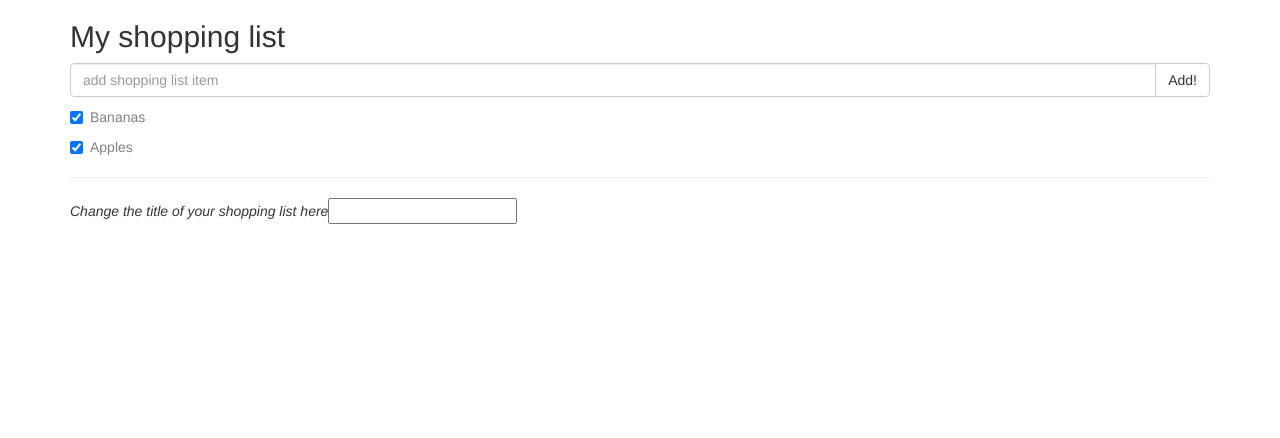
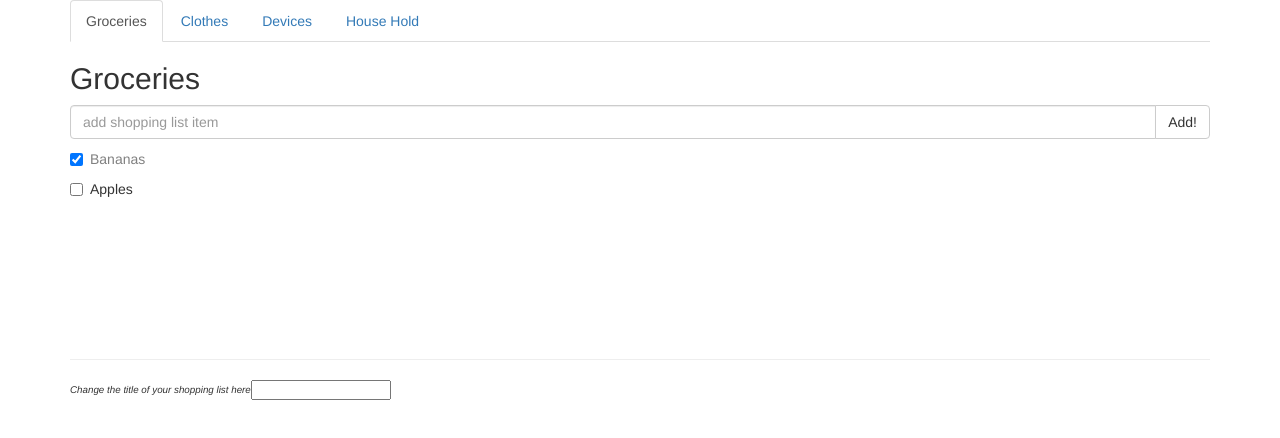
Before and after one commit to jamesmwangi55/leaningvuejs, a Vue app in the folder shopping-list/: page / in a window 1280 px wide. Shown: the top 438 px of the page. Built offline with nearby package versions, Linux system fonts and the light colour scheme.

Commit message:
Enhance to handle multiple shopping lists

```diff
--- a/shopping-list/index.html
+++ b/shopping-list/index.html
@@ -8,5 +8,9 @@
   <body>
     <app></app>
     <!-- built files will be auto injected -->
+    <script src="https://code.jquery.com/jquery-3.1.0.js"></script>
+    <script
+      src="https://maxcdn.bootstrapcdn.com/bootstrap/3.3.7/js/bootstrap.min.js">
+    </script>
   </body>
 </html>
--- a/shopping-list/src/App.vue
+++ b/shopping-list/src/App.vue
@@ -1,38 +1,59 @@
 <template>
   <div id="app" class="container">
-    <h2>{{ title }}</h2>
-    <add-item-component :items="items"></add-item-component>
-    <items-component :items="items"></items-component>
-    <div class="footer">
-      <hr>
-      <change-title-component></change-title-component>
+    <ul class="nav nav-tabs" role="tablist">
+      <li
+        v-bind:class="index===0 ? 'active': ''"
+        v-for="(list, index) in shoppinglists" role="presentation">
+        <a v-bind:href="'#' + list.id" v-bind:aria-controls="list.id" role="tab" data-toggle="tab">{{ list.title }}</a>
+      </li>
+    </ul>
+    <div class="tab-content">
+      <div v-bind:class= "index===0 ? 'active' : ''"
+           v-for="(list,index) in shoppinglists"
+           class="tab-pane" role="tabpane" v-bind:id="list.id">
+        <shopping-list-component
+          v-bind:title="list.title"
+          v-bind:items="list.items"></shopping-list-component>
+      </div>
     </div>
   </div>
 </template>
 
 <script>
-  import AddItemComponent from './components/AddItemComponent.vue'
-  import ItemsComponent from './components/ItemsComponent.vue'
-  import ChangeTitleComponent from './components/ChangeTitleComponent.vue'
+  import ShoppingListComponent from './components/ShoppingListComponent.vue'
 
   export default {
     components: {
-      AddItemComponent,
-      ItemsComponent,
-      ChangeTitleComponent
+      ShoppingListComponent
     },
     data () {
       return {
-        items: [{text: 'Bananas', checked: true}, {text: 'Apples', checked: true}],
-        title: 'My shopping list'
-      }
-    },
-    methods: {
-      addItem (text) {
-        this.items.push({
-          text: text,
-          checked: false
-        })
+        shoppinglists: [
+          {
+            id: 'groceries',
+            title: 'Groceries',
+            items: [{ text: 'Bananas', checked: true },
+              { text: 'Apples', checked: false }]
+          },
+          {
+            id: 'clothes',
+            title: 'Clothes',
+            items: [{ text: 'black dress', checked: false },
+              { text: 'all stars', checked: false }]
+          },
+          {
+            id: 'devices',
+            title: 'Devices',
+            items: [{ text: 'bluetooth speaker', checked: false },
+              { text: 'monitor', checked: false }]
+          },
+          {
+            id: 'household',
+            title: 'House Hold',
+            items: [{ text: 'toothbrush', checked: false },
+              { text: 'soap', checked: false }]
+          }
+        ]
       }
     }
   }
--- /dev/null
+++ b/shopping-list/src/components/ShoppingListComponent.vue
@@ -0,0 +1,33 @@
+<template>
+  <div>
+    <h2>{{ title }}</h2>
+    <add-item-component :items="items"></add-item-component>
+    <items-component :items="items"></items-component>
+    <div class="footer">
+      <hr>
+      <change-title-component></change-title-component>
+    </div>
+  </div>
+</template>
+
+<script>
+  import AddItemComponent from './AddItemComponent.vue'
+  import ItemsComponent from './ItemsComponent.vue'
+  import ChangeTitleComponent from './ChangeTitleComponent.vue'
+
+  export default {
+    components: {
+      AddItemComponent,
+      ItemsComponent,
+      ChangeTitleComponent
+    },
+    props: ['title', 'items']
+  }
+</script>
+
+<style>
+  .footer {
+    font-size: 0.7em;
+    margin-top: 20vh;
+  }
+</style>
```
